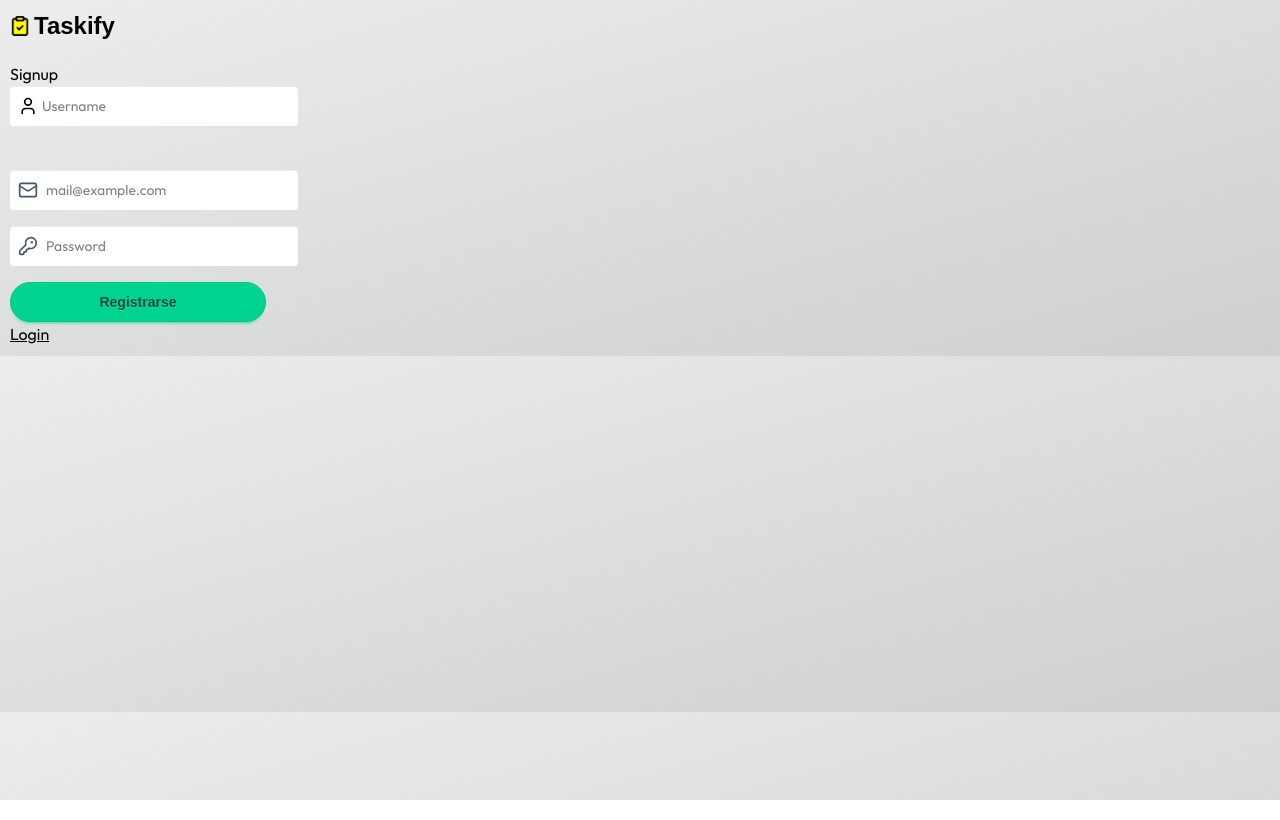
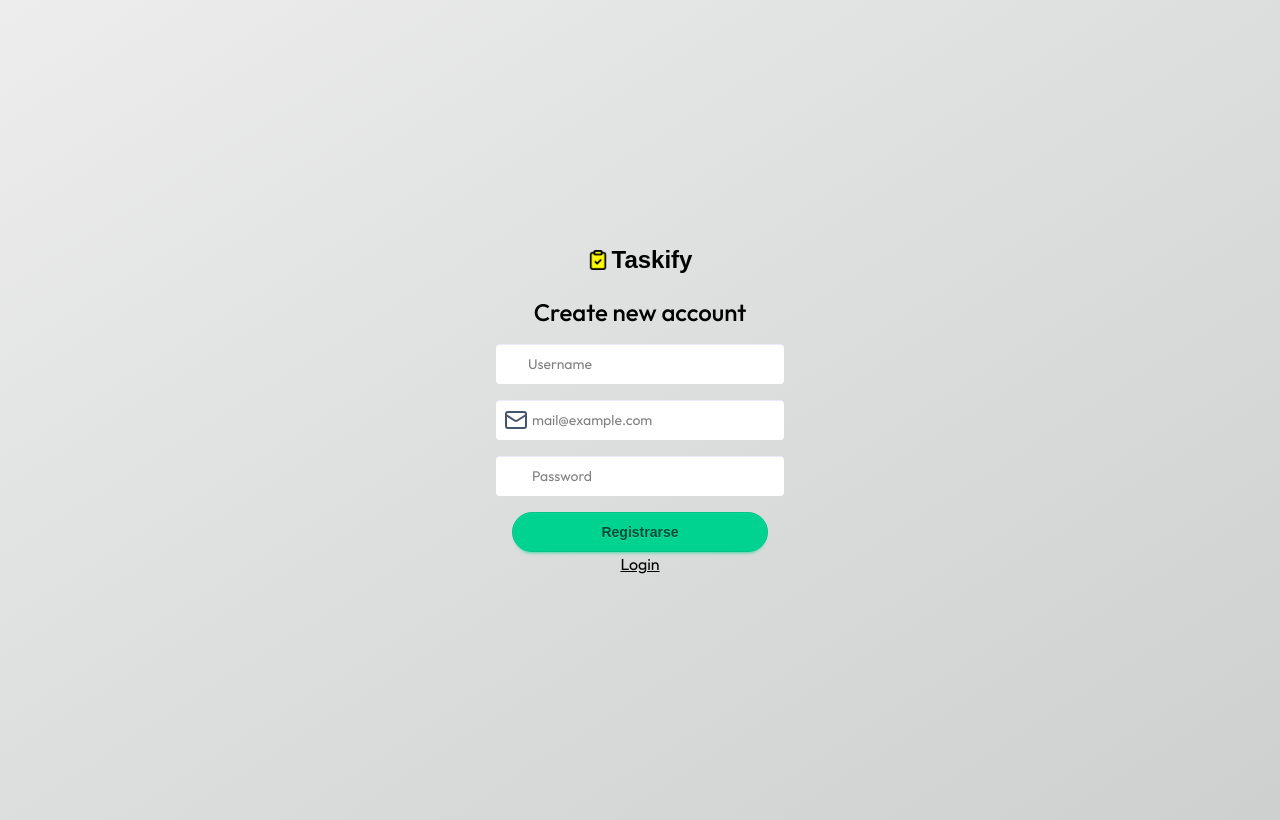
Before and after one commit to Juankyyy/taskify-frontend, a React (Vite) app: page /auth in a window 1280 px wide. Both pictures are taken after a click on the element "Signup". Built offline with nearby package versions, Linux system fonts and the light colour scheme; a web font is replaced by a local one; what @midudev/tailwind-animations would draw is missing.

Commit message:
feat: auth center

```diff
--- a/src/Layouts/AuthLayout.jsx
+++ b/src/Layouts/AuthLayout.jsx
@@ -1,7 +1,7 @@
 export const AuthLayout = ({ children }) => {
   return (
-    <>
+    <main className="flex flex-col justify-center items-center h-dvh">
       {children}
-    </>
+    </main>
   );
 };
--- a/src/components/FormInputs/EmailInput.jsx
+++ b/src/components/FormInputs/EmailInput.jsx
@@ -3,7 +3,7 @@ import { Mail } from "lucide-react";
 export const EmailInput = ({ value, onInputChange }) => {
   return (
     <>
-      <label className="floating-label validator w-2xs flex items-center mb-4">
+      <label className="floating-label validator w-2xs flex items-center">
         <span>Email</span>
         <input
           type="email"
@@ -14,9 +14,8 @@ export const EmailInput = ({ value, onInputChange }) => {
           placeholder="mail@example.com"
           className="input input-md border-0 input-primary pl-9"
         />
-        <Mail className="absolute left-2 w-icon h-icon z-10 stroke-slate-600" />
+        <Mail className="absolute left-2 w-input-icon h-input-icon z-10 stroke-slate-600" />
       </label>
-      <div className="validator-hint hidden">Ingresa un correo valido</div>
     </>
   );
 };
--- a/src/components/FormInputs/PasswordInput.jsx
+++ b/src/components/FormInputs/PasswordInput.jsx
@@ -3,7 +3,7 @@ import { KeyRound } from "lucide-react";
 export const PasswordInput = ({ value, onInputChange }) => {
   return (
     <>
-      <label className="floating-label validator w-2xs flex items-center mb-4">
+      <label className="floating-label validator w-2xs flex items-center">
         <span>Password</span>
         <input
           type="password"
@@ -17,13 +17,7 @@ export const PasswordInput = ({ value, onInputChange }) => {
           title="Minimo 6 caracteres, incluyendo un número y una letra minúscula"
           className="input input-md border-0 input-primary pl-9"
         />
-        <KeyRound className="absolute left-2 w-icon h-icon z-10 stroke-slate-600" />
       </label>
-      <p className="validator-hint hidden">
-        Minimo 6 caracteres
-        <br />
-        incluyendo un número y una letra minúscula
-      </p>
     </>
   );
 };
--- a/src/components/FormInputs/UsernameInput.jsx
+++ b/src/components/FormInputs/UsernameInput.jsx
@@ -19,13 +19,7 @@ export const UsernameInput = ({ value, onInputChange }) => {
           title="Solo letras, números o guiones"
           className="input input-md border-0 input-primary pl-8"
         />
-        <User className="absolute left-2 w-icon h-icon z-10" />
       </label>
-      <p className="validator-hint">
-        Tienes que ser de 3 a 15 caracteres
-        <br />
-        Que contengan solo letras, números o guiones
-      </p>
     </>
   );
 };
--- a/src/components/LoginForm.jsx
+++ b/src/components/LoginForm.jsx
@@ -13,7 +13,7 @@ export const LoginForm = () => {
     useForm(initialForm);
 
   return (
-    <form onSubmit={onSubmit}>
+    <form onSubmit={onSubmit} className="flex flex-col gap-4 justify-center items-center">
       <EmailInput value={email} onInputChange={onInputChange} />
       <PasswordInput value={password} onInputChange={onInputChange} />
 
--- a/src/components/Sidebar/Account.jsx
+++ b/src/components/Sidebar/Account.jsx
@@ -57,7 +57,7 @@ export const Account = () => {
         </li>
 
         <li>
-          <Link to={"/login"} className="hover:bg-slate-200">
+          <Link to={"/auth"} className="hover:bg-slate-200">
             <LogOut className="w-icon h-icon" />
             <p>Cerrar Sesión</p>
           </Link>
--- a/src/components/SignupForm.jsx
+++ b/src/components/SignupForm.jsx
@@ -7,8 +7,8 @@ export const SignupForm = () => {
   // 🧠 Logic
 
   return (
-    <>
-      <h1>Signup</h1>
+    <form className="flex flex-col gap-4 justify-center items-center">
+      <h1 className="font-medium text-2xl">Create new account</h1>
       <UsernameInput />
       <EmailInput />
       <PasswordInput />
@@ -16,6 +16,6 @@ export const SignupForm = () => {
       <ButtonForm>
         Registrarse
       </ButtonForm>
-    </>
+    </form>
   );
 };
```
